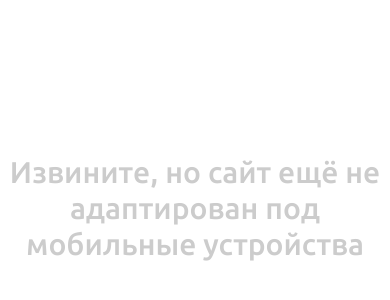
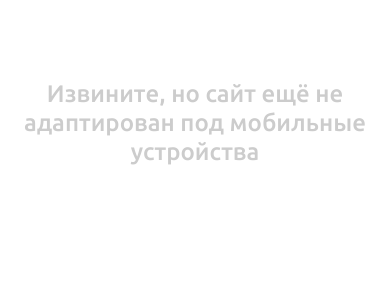
Before and after one commit to IgorSvitt/kodalib-2, a Vue app: page / in a window 390 px wide. Shown: the part 242-542 px from the top of the page. Built offline with nearby package versions, Linux system fonts and the light colour scheme.

Commit message:
chenge heigt sorry

```diff
--- a/src/App.vue
+++ b/src/App.vue
@@ -35,11 +35,11 @@ import FooterBase from "@/components/UI/FooterBase.vue";
     display: flex;
     justify-content: center;
     align-items: center;
-    height: 100vh;
+    height: 80vh;
     color: #ccc;
   }
   h1{
-    font-size: 30px;
+    font-size: 24px;
     text-align: center;
   }
 }
```
